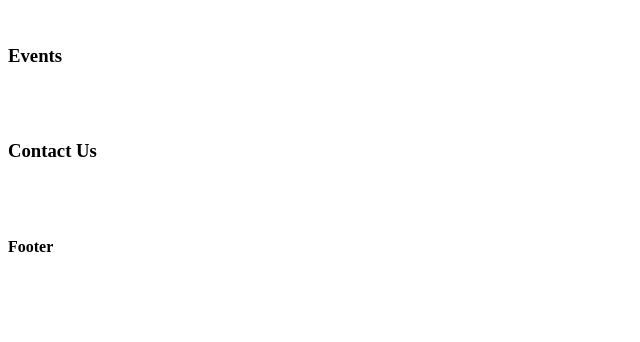
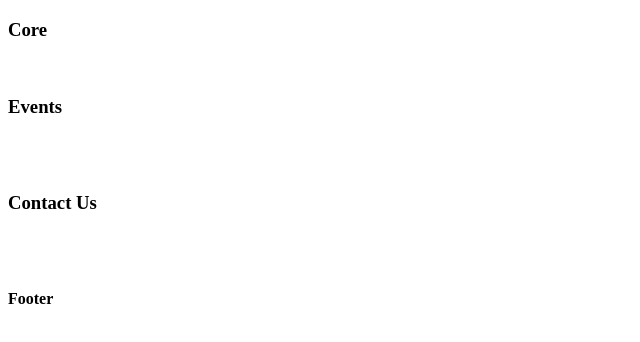
Before and after one commit to 01test0/CNBTE, a plain HTML site: page index.html in a window 1280 px wide. Shown: the whole page, without its empty margins (0-640 px from the left). Drawn offline with Linux system fonts and the light colour scheme.

Commit message:
git core

```diff
--- a/index.html
+++ b/index.html
@@ -6,6 +6,7 @@
     <title>Index</title>
 </head>
 <body>
+    <h3>Core</h3>
     <br>
     <h3>Events</h3>
     <br>
```
